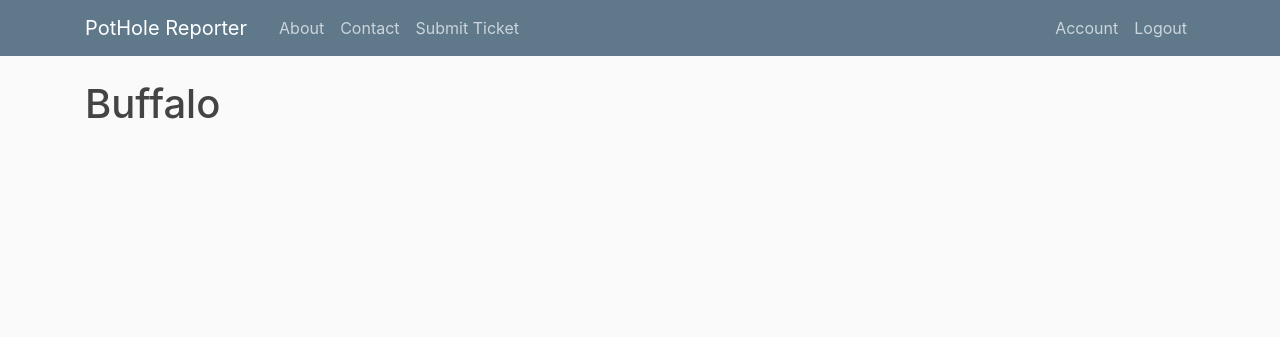
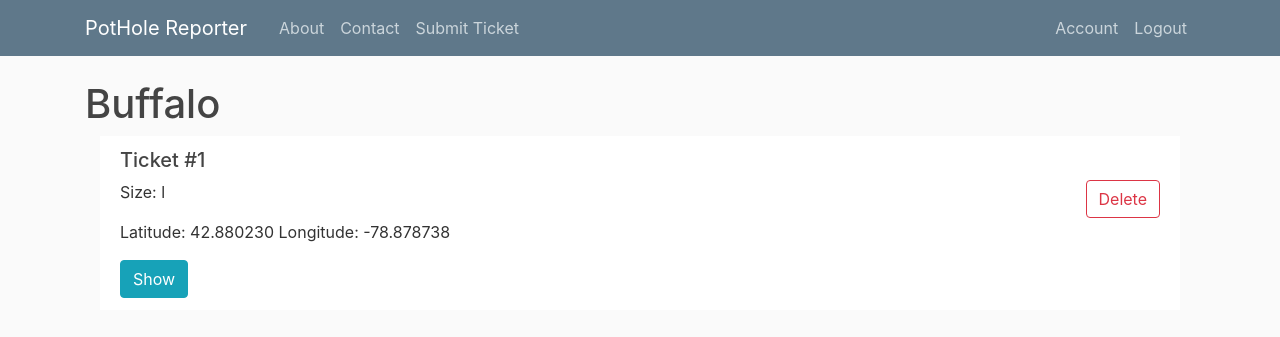
Before and after one commit to aryahaji/PotholeReporter, a Flask app: page /account in a window 1280 px wide. Shown: the top 337 px of the page. Run offline with Flask 2, Linux system fonts and the light colour scheme; a user stored in the database is signed in; data comes from the database, SQL or seed files in the repository; both versions use the stored data as it was after the commit; some libraries are stand-ins or nearby versions.

Commit message:
fixed issues with uploading image and completed delete functionality

```diff
--- a/PotHoleReporter/forms.py
+++ b/PotHoleReporter/forms.py
@@ -1,5 +1,6 @@
 from flask_wtf import FlaskForm
 from wtforms import StringField, PasswordField, SubmitField, SelectField, RadioField
+from flask_wtf.file import FileField, FileAllowed
 from wtforms.validators import DataRequired, Length, Email, EqualTo
 
 class RegisterForm(FlaskForm):
@@ -24,4 +25,5 @@ class SubmitTicketForm(FlaskForm):
     description = StringField('Description', validators=[DataRequired()])
     xcord = StringField('x-Coordinate', validators=[DataRequired()])
     ycord = StringField('y-Coordinate', validators=[DataRequired()])
+    image = FileField('Image', validators=[FileAllowed(['jpg', 'png'], 'Images Only')])
     submit = SubmitField('Create Ticket!')
--- a/PotHoleReporter/models.py
+++ b/PotHoleReporter/models.py
@@ -32,6 +32,7 @@ class Tickets(db.Model):
     xcord = db.Column(db.String(), nullable=False)
     ycord = db.Column(db.String(), nullable=False)
     description = db.Column(db.String(), nullable=False)
+    image = db.Column(db.String())
     datePosted = db.Column(db.DateTime, nullable=False, default=datetime.utcnow)
 
     def __repr__(self):
--- a/PotHoleReporter/routes.py
+++ b/PotHoleReporter/routes.py
@@ -1,7 +1,9 @@
+import os
 from flask import render_template, url_for, redirect, flash, request, jsonify
 from PotHoleReporter import application, db, bcrypt
 from PotHoleReporter.forms import LoginForm, RegisterForm, SubmitTicketForm
 from PotHoleReporter.models import User, Towns, Tickets
+from werkzeug.utils import secure_filename
 from flask_login import login_user, current_user, login_required, logout_user
 
 @application.route('/')
@@ -54,7 +56,10 @@ def register():
 def submitTicket():
     form = SubmitTicketForm()
     if form.validate_on_submit():
-        ticket = Tickets(town=form.town.data, size=form.size.data, description=form.description.data, xcord=form.xcord.data, ycord=form.ycord.data)
+        img = form.image.data
+        imgName = secure_filename(img.filename)
+        ticket = Tickets(town=form.town.data, size=form.size.data, description=form.description.data, xcord=form.xcord.data, ycord=form.ycord.data, image=imgName)
+        img.save(os.path.join(application.config['UPLOAD_FOLDER'], imgName))
         db.session.add(ticket)
         db.session.commit()
         flash(f'Ticket has been created!', 'success')
@@ -64,7 +69,34 @@ def submitTicket():
 @application.route('/account')
 @login_required
 def account():
-    return render_template('account.html', title='Account')
+    townNumbers = {
+        "Buffalo": 1,
+        "Amherst": 2,
+        "Clarence": 3,
+        "West Seneca": 4,
+        "Cheektowaga": 5,
+        "Tonawanda": 6,
+        "Eden": 7,
+        "Grand Island": 8,
+        "Lancaster": 9,
+        "Williamsville": 10,
+        "Hamburg": 11,
+        "Orchard Park": 12,
+        "Depew": 13,
+        "Kenmore": 14,
+        "Angola": 15
+    }
+    ticket = Tickets.query.filter_by(town=townNumbers.get(current_user.town)).all()
+    return render_template('account.html', title='Account', tickets=ticket)
+
+@application.route('/delete/<ticketId>')
+def delete(ticketId):
+    ticket = Tickets.query.filter_by(id=ticketId).first()
+    db.session.delete(ticket)
+    db.session.commit()
+    flash(f'Ticket ' + ticketId +' has been removed.', 'danger')
+    print("Deleted")
+    return redirect(url_for('account'))
 
 @application.route('/locations/<town_number>')
 def locations(town_number):
--- a/PotHoleReporter/static/style.css
+++ b/PotHoleReporter/static/style.css
@@ -31,3 +31,6 @@ body {
     border-radius: 3px;
     margin-bottom: 20px;
   }
+  .pothole-imgs{
+    display: none;
+  }
--- a/PotHoleReporter/templates/account.html
+++ b/PotHoleReporter/templates/account.html
@@ -1,5 +1,23 @@
 {% extends "layout.html" %}
 
 {% block content %}
-    <h1>{{ current_user.town }}</h1>
+<h1>{{ current_user.town }}</h1>
+<div class="container">
+    <ul class="list-group list-group-flush">
+        {% for ticket in tickets %}
+        <li class="list-group-item">
+        <h5>Ticket #{{ ticket.id }}</h5><a class="btn btn-outline-danger float-right" href="{{ url_for('delete', ticketId=ticket.id) }}" role="button">Delete</a>
+        <p>Size: {{ ticket.size}}</p>
+        <p>Latitude: {{ ticket.xcord}} Longitude: {{ ticket.ycord}}</p>
+        <button class="btn btn-info" id="btn-{{ticket.id}}">Show</button>
+        <div class="pothole-imgs" id="{{ticket.id}}"><img src="{{url_for('static', filename='pothole_imgs/' + ticket.image)}}"></div>
+        <script>
+            $('#btn-{{ticket.id}}').click(function(){
+                $('#{{ticket.id}}').toggle();
+            });
+        </script>
+        </li>
+        {% endfor %}
+    </ul>
+    </div>
 {% endblock content %}
--- a/PotHoleReporter/templates/layout.html
+++ b/PotHoleReporter/templates/layout.html
@@ -5,6 +5,7 @@
         <meta charset="utf-8">
         <meta name="viewport" content="width=device-width, initial-scale=1, shrink-to-fit=no">
         <!-- Bootstrap CSS -->
+        <script src="https://code.jquery.com/jquery-3.3.1.slim.min.js" integrity="sha384-q8i/X+965DzO0rT7abK41JStQIAqVgRVzpbzo5smXKp4YfRvH+8abtTE1Pi6jizo" crossorigin="anonymous"></script>
         <link rel="stylesheet" href="https://stackpath.bootstrapcdn.com/bootstrap/4.2.1/css/bootstrap.min.css" integrity="sha384-GJzZqFGwb1QTTN6wy59ffF1BuGJpLSa9DkKMp0DgiMDm4iYMj70gZWKYbI706tWS" crossorigin="anonymous">
         <link rel="stylesheet" type ="text/css" href="{{ url_for('static', filename='style.css') }}">
         {% if title %}
--- a/instance/config.py
+++ b/instance/config.py
@@ -1,7 +1,3 @@
 SECRET_KEY='AUMyHfbVyL2fakpJ'
 SQLALCHEMY_DATABASE_URI='sqlite:///site.db'
-MAIL_SERVER='smtp.googlemail.com'
-MAIL_PORT=587
-MAIL_USE_TLS=True
-MAIL_USERNAME='aryahaji.bot@gmail.com'
-MAIL_PASSWORD='datsyuk13'
+UPLOAD_FOLDER='PotHoleReporter\static\pothole_imgs'
```
Also changed, not shown: PotHoleReporter/templates/ticket.html (+16 -1 lines), PotHoleReporter/templates/town.html (+7 -0 lines), PotHoleReporter/site.db, PotHoleReporter/static/pothole_imgs/troll.jpg (added).
